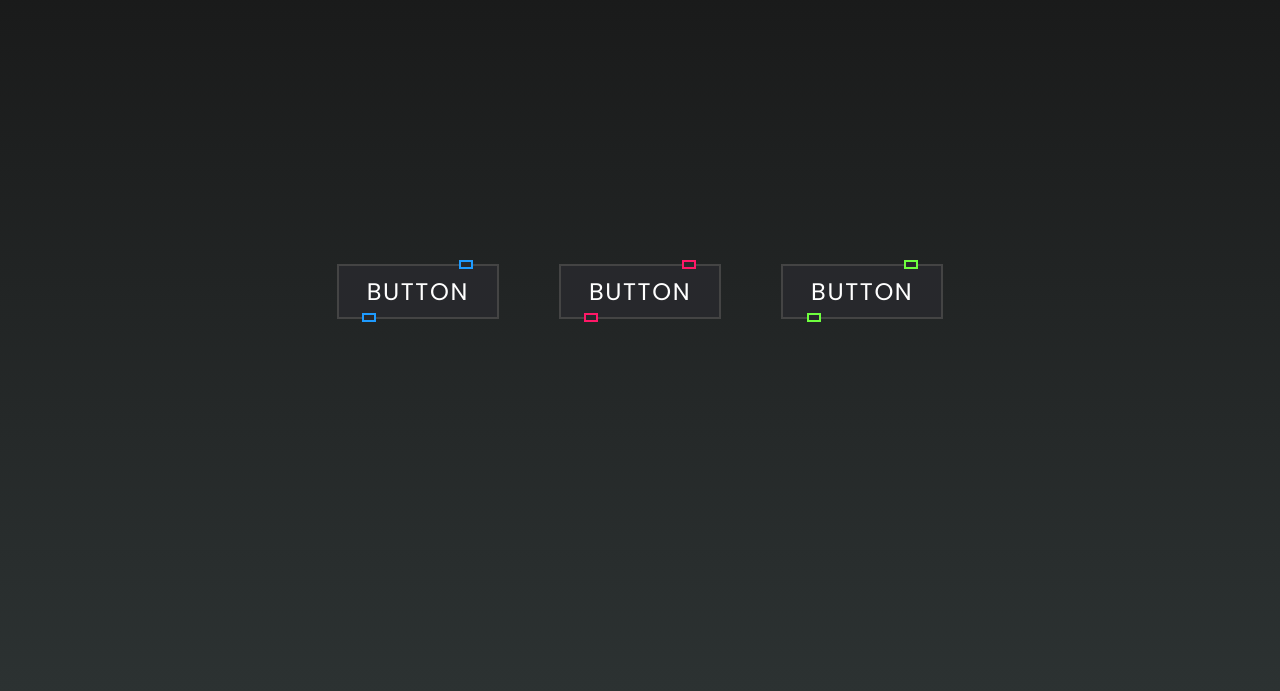
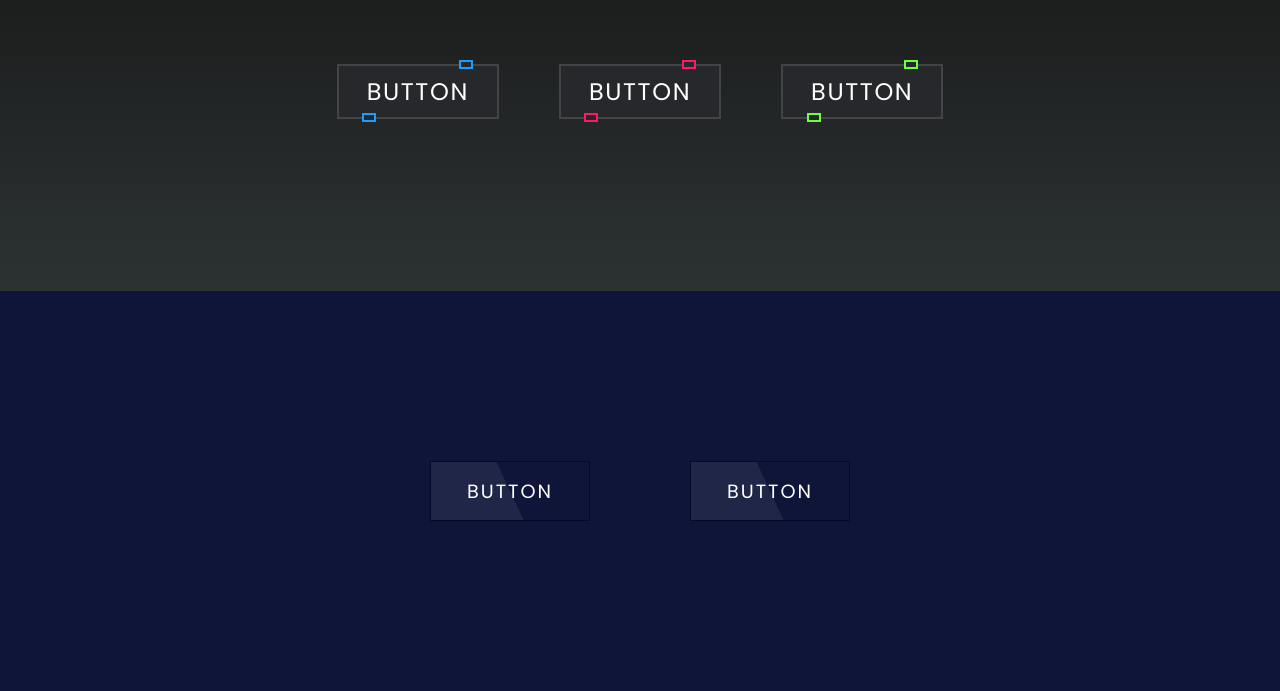
Before and after one commit to lilKriT/neon-buttons, a plain HTML site: page index.html in a window 1280 px wide. Shown: the part 109-800 px from the top of the page. Drawn offline with Linux system fonts and the light colour scheme.

Commit message:
Changed the layout.

```diff
--- a/style.css
+++ b/style.css
@@ -12,7 +12,7 @@ body {
 
 .one {
   background: linear-gradient(#171717, #2c3232);
-  min-height: 100vh;
+  min-height: calc(100vh / 2);
   display: flex;
   justify-content: center;
   align-items: center;
@@ -93,7 +93,7 @@ body {
 
 .two {
   background: #0e1538;
-  min-height: 100vh;
+  min-height: calc(100vh / 2);
   display: flex;
   justify-content: center;
   align-items: center;
```
